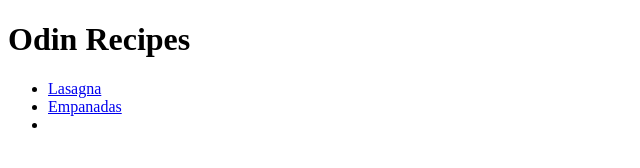
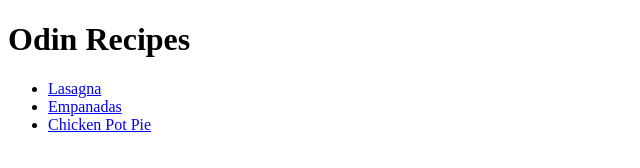
Before and after one commit to Yersoltan01/odin-recipes, a plain HTML site: page index.html in a window 1280 px wide. Shown: the whole page, without its empty margins (0-640 px from the left). Drawn offline with Linux system fonts and the light colour scheme.

Commit message:
Add link to chicken.html in index.html recipes list

```diff
--- a/index.html
+++ b/index.html
@@ -10,7 +10,7 @@
   <ul>
     <li><a href="./recipes/lasagna.html">Lasagna</a></li>
     <li><a href="./recipes/empanadas.html">Empanadas</a></li>
-    <li></li>
+    <li><a href="./recipes/chickenpie.html">Chicken Pot Pie</a></li>
   </ul>
 </body>
 </html>
```
